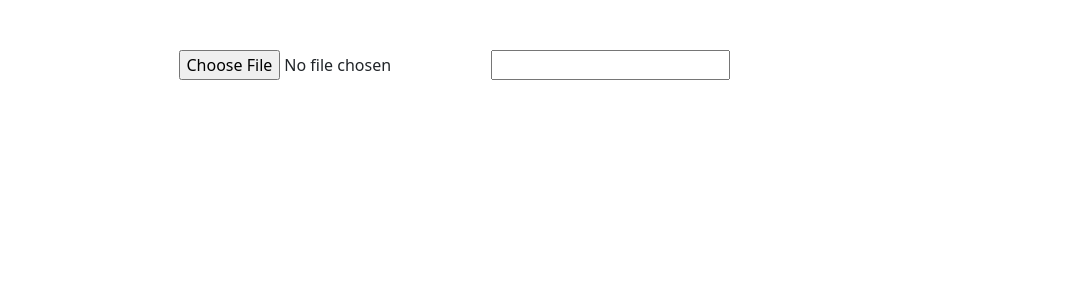
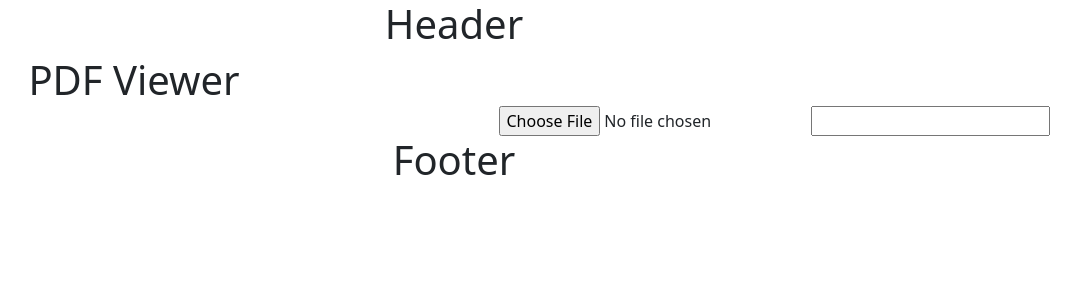
Before and after one commit to shrprabh/HackWES-PDFChatGenius, a React (Create React App) app in the folder pdf-chat-genius/: page / in a window 1280 px wide. Shown: the top 300 px of the page, without its empty margins (186-1267 px from the left). Built offline with nearby package versions, Linux system fonts and the light colour scheme.

Commit message:
feat(adding layout): using bootstrap

```diff
--- /dev/null
+++ b/pdf-chat-genius/src/components/Footer.tsx
@@ -0,0 +1,3 @@
+export const Footer = () => {
+    return(<h1>Footer</h1>)
+}
--- /dev/null
+++ b/pdf-chat-genius/src/components/Header.tsx
@@ -0,0 +1,3 @@
+export const Header = () => {
+    return(<h1>Header</h1>)
+}
--- a/pdf-chat-genius/src/components/Layout.tsx
+++ b/pdf-chat-genius/src/components/Layout.tsx
@@ -1,7 +1,25 @@
-import { ChatWindow } from "./ChatWindow"
+// components/Layout.tsx
+import React from 'react';
+import { Header } from './Header';
+import { ChatWindow } from './ChatWindow';
+import { Footer } from './Footer';
+import { PDFViewer } from './PDFViewer';
 
-export const Layout= () => {
-    return (
-        <ChatWindow/>
-    )
-}
+export const Layout = () => {
+  return (
+    <div className="container-fluid">
+      <Header />
+      <div className="row">
+        <div className="col-12 col-md-6">
+          <PDFViewer />
+        </div>
+        <div className="col-12 col-md-6">
+          <ChatWindow />
+        </div>
+      </div>
+      <Footer />
+    </div>
+  );
+};
+
+export default Layout;
--- /dev/null
+++ b/pdf-chat-genius/src/components/PDFViewer.tsx
@@ -0,0 +1,3 @@
+export const PDFViewer = () => {
+return(<h1>PDF Viewer</h1>)
+}
```
